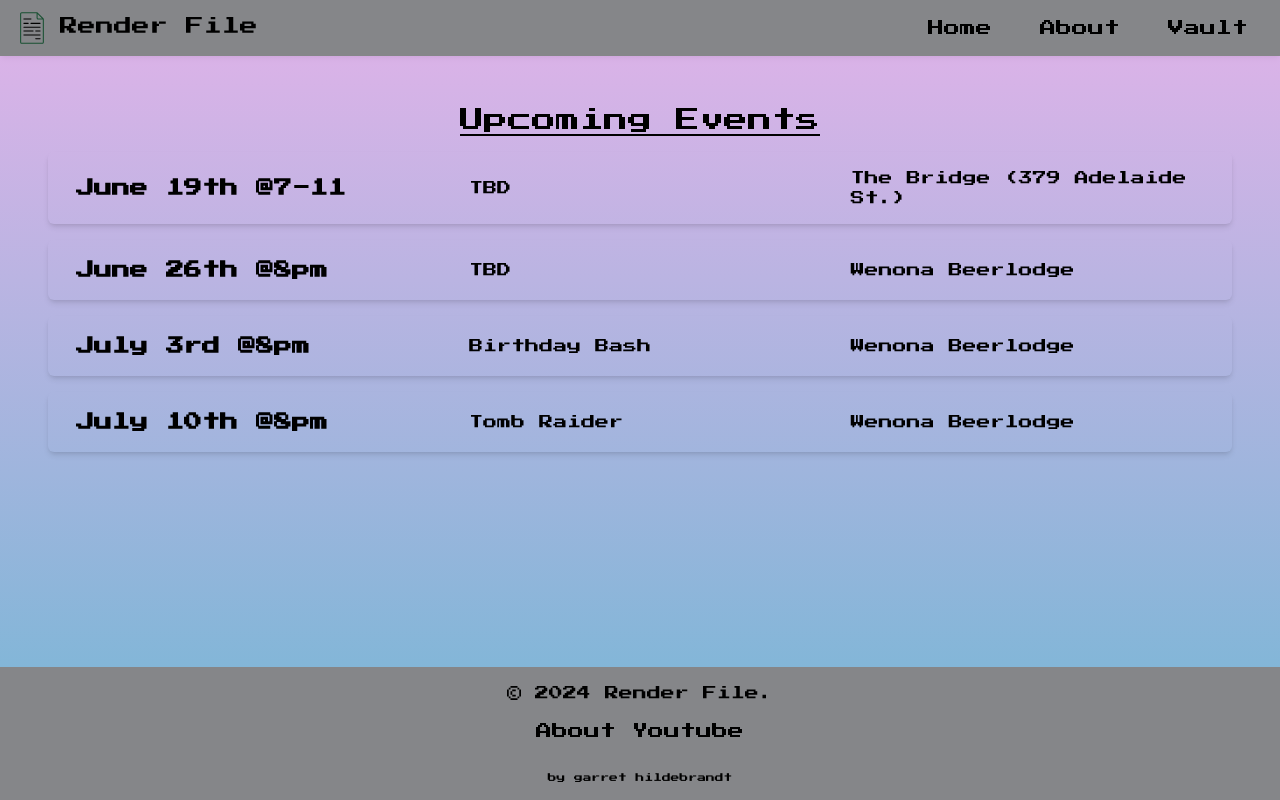
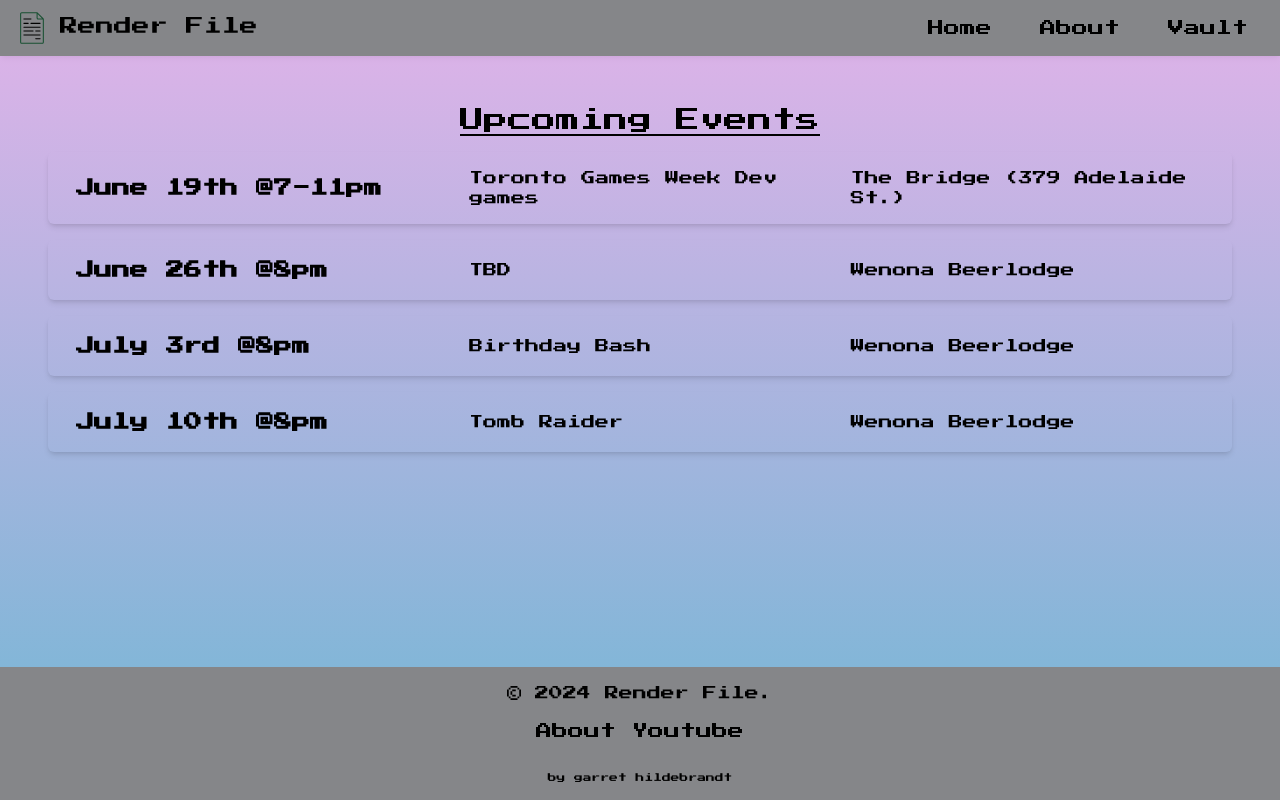
Before and after one commit to garrethil/render-file, a React (Vite) app in the folder client/: page / in a window 1280 px wide. Built offline with nearby package versions, Linux system fonts and the light colour scheme.

Commit message:
change upcoming events

```diff
--- a/client/src/assets/Data.js
+++ b/client/src/assets/Data.js
@@ -1,9 +1,9 @@
 const events = [
   {
     id: 1,
-    date: "June 19th @7-11",
+    date: "June 19th @7-11pm",
     location: "The Bridge (379 Adelaide St.)",
-    game: "TBD",
+    game: "Toronto Games Week Dev games",
   },
   {
     id: 2,
```
